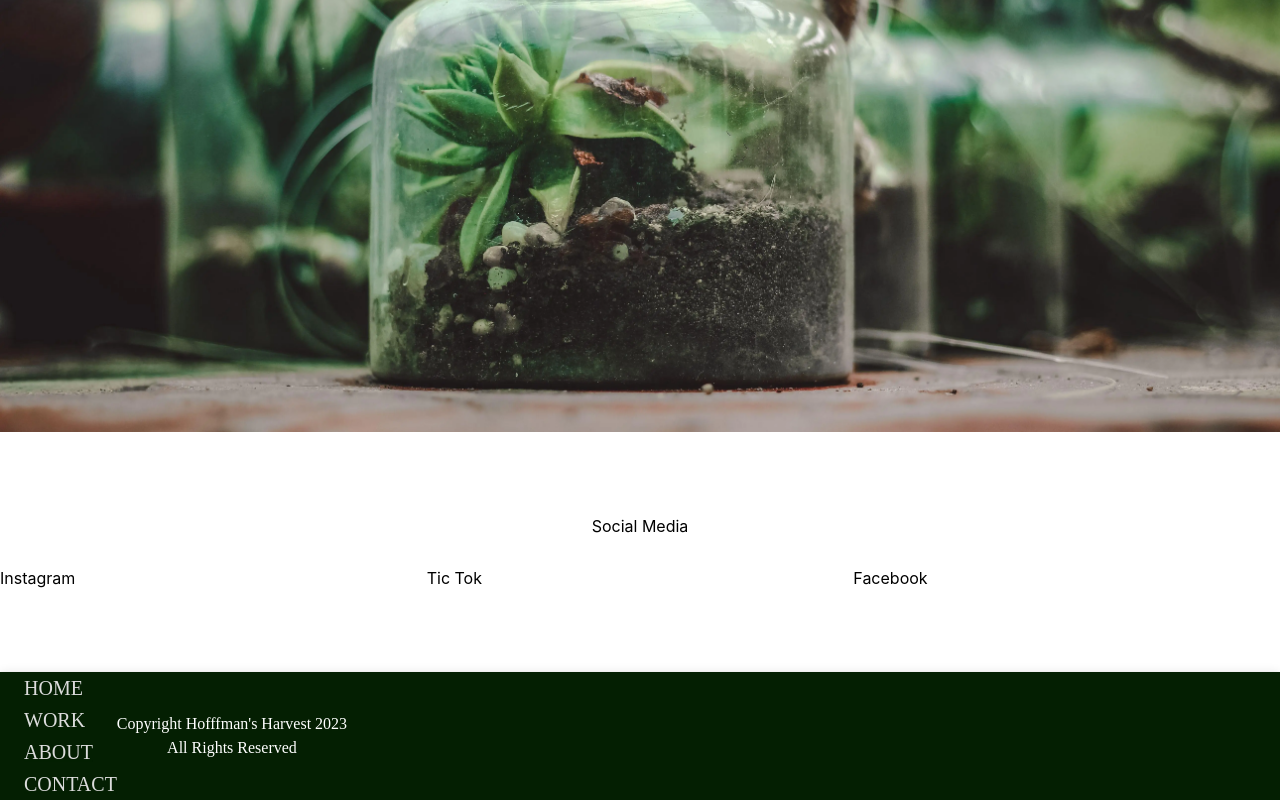
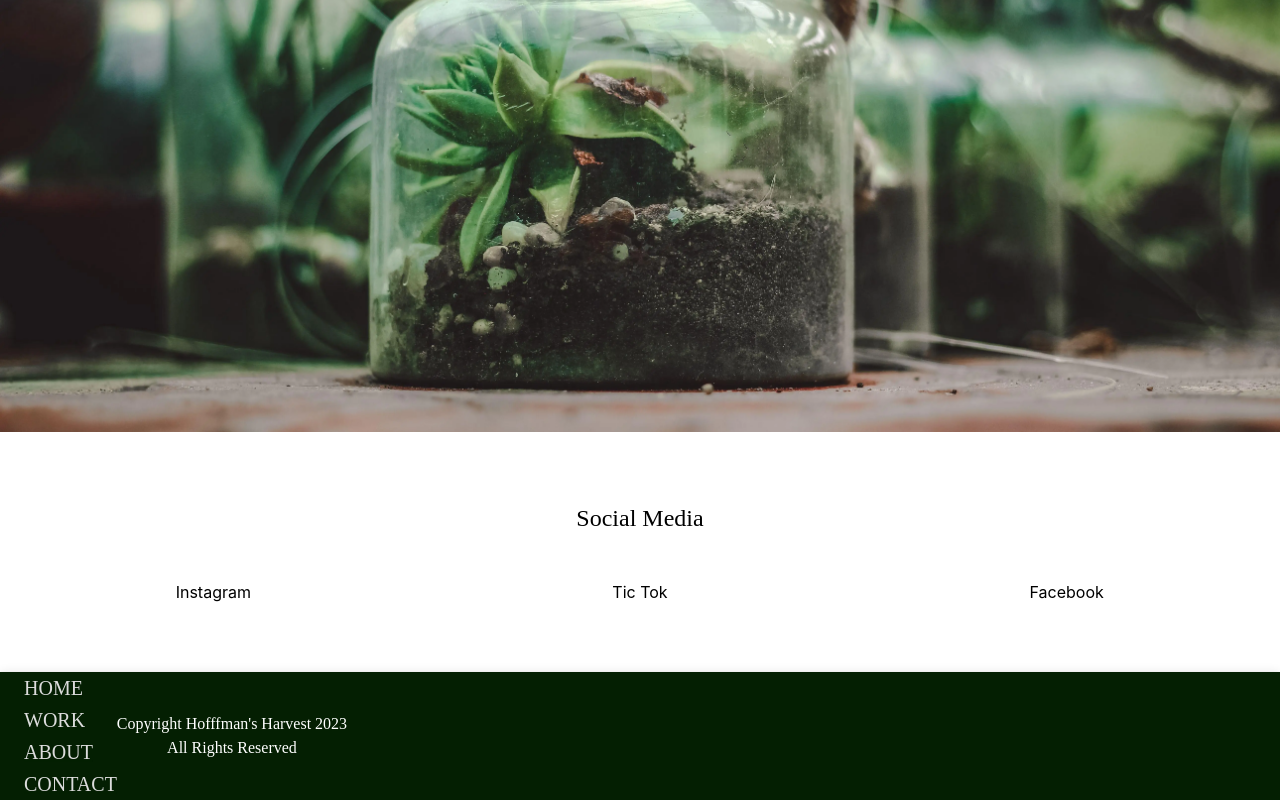
Before and after one commit to SABaltz/hoffmans-harvest, a React (Create React App) app: page / in a window 1280 px wide. Shown: the part 432-1232 px from the top of the page. Built offline with nearby package versions, Linux system fonts and the light colour scheme.

Commit message:
Update contrasting color for social media title

```diff
--- a/src/components/footer/Footer.tsx
+++ b/src/components/footer/Footer.tsx
@@ -22,8 +22,9 @@ export default function Footer() {
                         ))}
                     </Stack>
                     <Stack>
-                        <Typography sx={{...centerVertHoriz}}>Copyright Hofffman's
-                            Harvest {new Date().getFullYear()}</Typography>
+                        <Typography sx={{...centerVertHoriz}}>
+                            Copyright Hofffman's Harvest {new Date().getFullYear()}
+                        </Typography>
                         <Typography sx={{...centerVertHoriz}}>All Rights Reserved</Typography>
                     </Stack>
                 </Toolbar>
--- a/src/components/home-page/HomePage.tsx
+++ b/src/components/home-page/HomePage.tsx
@@ -3,7 +3,7 @@ import React from "react";
 import terrariumWallpaper from "../../static/terranium-wallpaper.webp"
 import {Box, Grid} from "@mui/material";
 import Typography from "@mui/material/Typography";
-import {textColor} from '../../global-parameters/Parameters'
+import {textColor, textContrastColor} from '../../global-parameters/Parameters'
 import {centerVertHoriz} from "../../global-parameters/Styles";
 
 export default function HomePage() {
@@ -40,11 +40,15 @@ export default function HomePage() {
                     ...centerVertHoriz
                 }}>
                 <Grid container>
-                    <Grid item xs={12} sx={{...centerVertHoriz, paddingBottom: '2rem'}}>Social Media</Grid>
+                    <Grid item xs={12} sx={{...centerVertHoriz, paddingBottom: '3rem'}}>
+                        <Typography variant={'h5'} color={textContrastColor}>
+                            Social Media
+                        </Typography>
+                    </Grid>
                     <Grid container sx={{...centerVertHoriz}}>
-                        <Grid item xs={4}>Instagram</Grid>
-                        <Grid item xs={4}>Tic Tok</Grid>
-                        <Grid item xs={4}>Facebook</Grid>
+                        <Grid sx={{...centerVertHoriz}} item xs={4}>Instagram</Grid>
+                        <Grid sx={{...centerVertHoriz}} item xs={4}>Tic Tok</Grid>
+                        <Grid sx={{...centerVertHoriz}} item xs={4}>Facebook</Grid>
                     </Grid>
 
                 </Grid>
--- a/src/global-parameters/Parameters.ts
+++ b/src/global-parameters/Parameters.ts
@@ -9,4 +9,6 @@ const hoverColor = '#2a7310'
 
 const textColor = '#dcdcdc'
 
-export {websiteName, navOptions, primaryColor, secondaryColor, textColor, hoverColor}
+const textContrastColor = '#000000'
+
+export {websiteName, navOptions, primaryColor, secondaryColor, textColor, hoverColor, textContrastColor}
```
